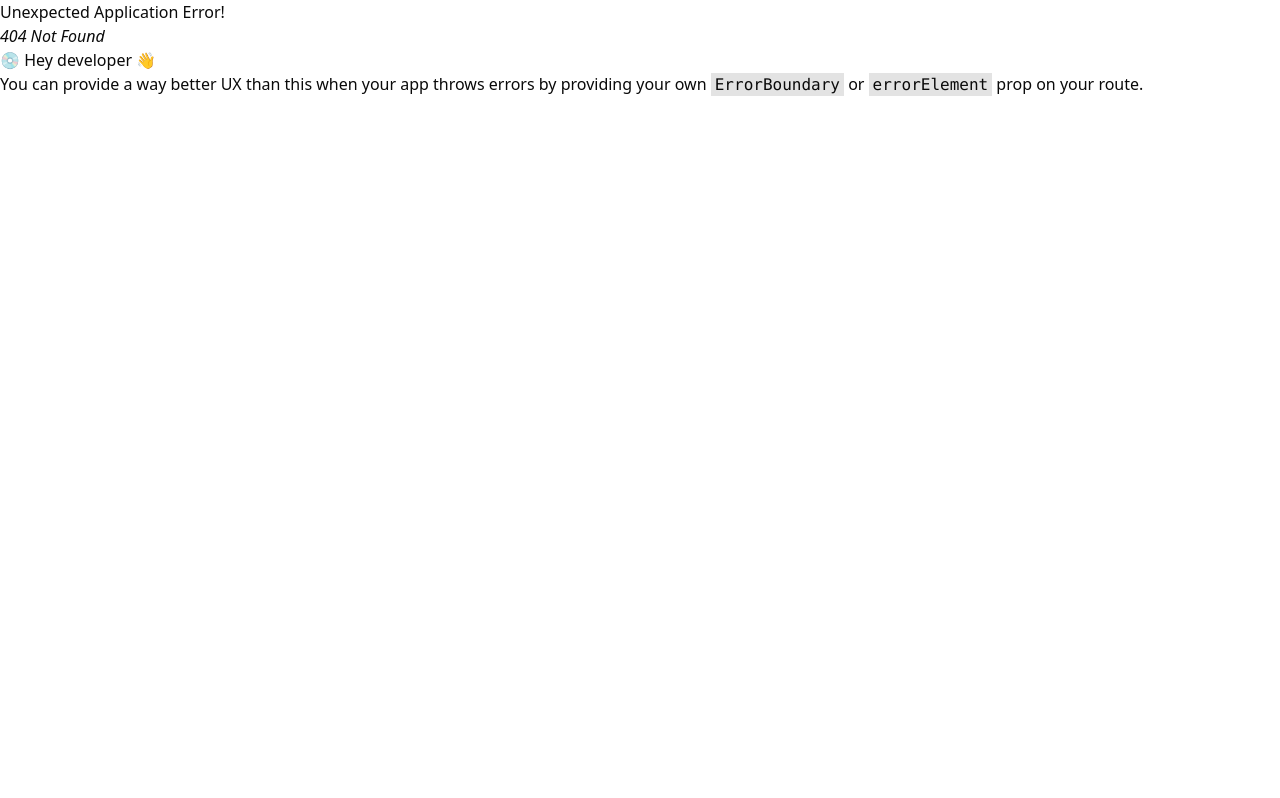
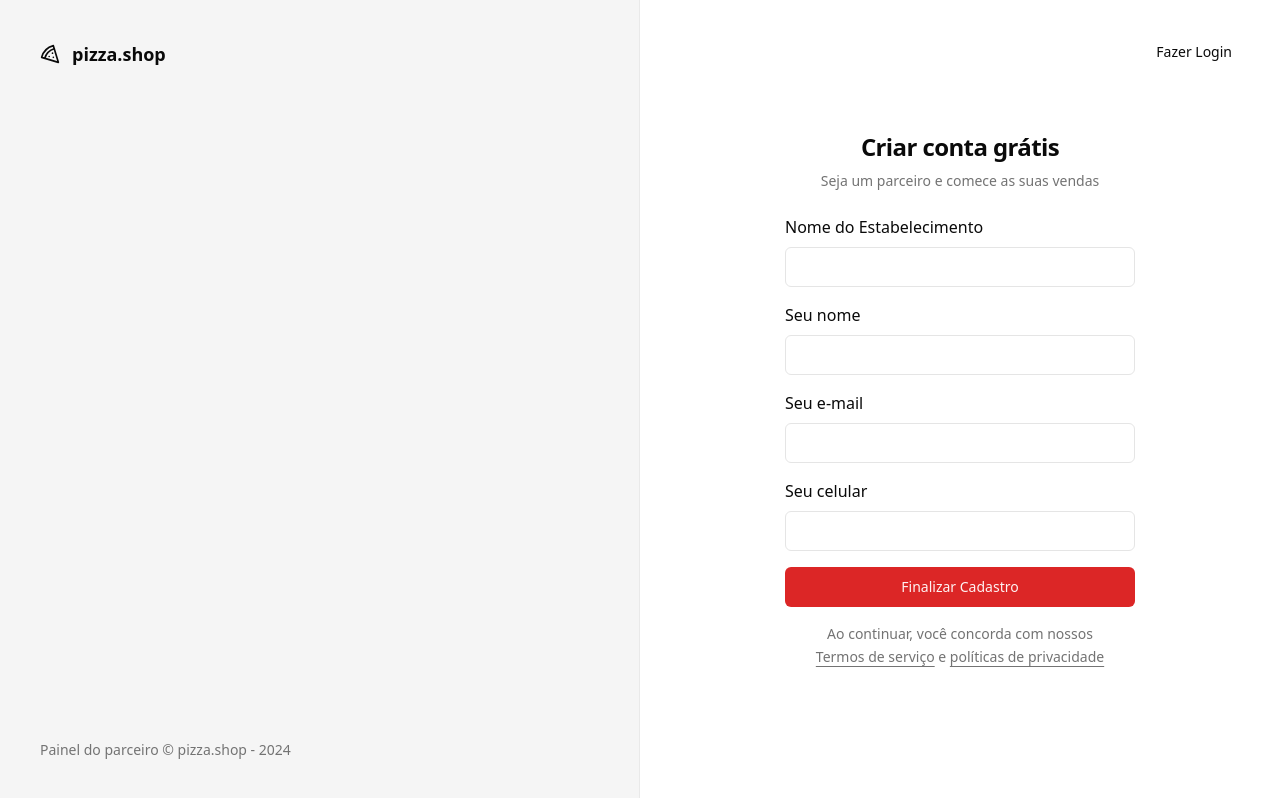
Before and after one commit to lucaspagliarin/pizzashop-web, a React (Vite) app: page /sign-up in a window 1280 px wide. Before the commit this address had no page. Built offline with nearby package versions, Linux system fonts and the light colour scheme.

Commit message:
Sign Up created

```diff
--- a/src/pages/_layouts/auth.tsx
+++ b/src/pages/_layouts/auth.tsx
@@ -13,7 +13,7 @@
           Painel do parceiro &copy; pizza.shop - {new Date().getFullYear()}
         </footer>
       </div>
-      <div className="flex flex-col items-center justify-center">
+      <div className="relative flex flex-col items-center justify-center">
         <Outlet />
       </div>
     </div>
--- a/src/pages/auth/sign-in.tsx
+++ b/src/pages/auth/sign-in.tsx
@@ -1,6 +1,7 @@
 import { Label } from '@radix-ui/react-label'
 import { Helmet } from 'react-helmet-async'
 import { useForm } from 'react-hook-form'
+import { Link } from 'react-router-dom'
 import { toast } from 'sonner'
 import { z } from 'zod'
 
@@ -41,6 +42,10 @@
       <Helmet title="Login" />
 
       <div className="p-8">
+        <Button variant={'ghost'} asChild className="absolute right-8 top-8">
+          <Link to="/sign-up">Novo estabelecimento</Link>
+        </Button>
+
         <div className="flex w-[350px] flex-col justify-center gap-6">
           <div className="flex flex-col gap-2 text-center">
             <h1 className="text-2xl font-semibold tracking-tight">
--- /dev/null
+++ b/src/pages/auth/sign-up.tsx
@@ -0,0 +1,112 @@
+import { Label } from '@radix-ui/react-label'
+import { Helmet } from 'react-helmet-async'
+import { useForm } from 'react-hook-form'
+import { Link, useNavigate } from 'react-router-dom'
+import { toast } from 'sonner'
+import { z } from 'zod'
+
+import { Button } from '@/components/ui/button'
+import { Input } from '@/components/ui/input'
+
+const signUpForm = z.object({
+  restaurantName: z.string(),
+  managerName: z.string(),
+  phone: z.string(),
+  email: z.string().email(),
+})
+
+type SignUpForm = z.infer<typeof signUpForm>
+
+export function SignUp() {
+  const navigate = useNavigate()
+
+  const {
+    register,
+    handleSubmit,
+    formState: { isSubmitting },
+  } = useForm<SignUpForm>()
+
+  async function handleSignUp(data: SignUpForm) {
+    try {
+      console.log(data)
+      await new Promise((resolve) => setTimeout(resolve, 2000))
+
+      toast.success('Restaurante cadastrado com sucesso', {
+        action: {
+          label: 'Login',
+          onClick: () => navigate('/sign-in'),
+        },
+      })
+    } catch (error) {
+      toast.error('Erro ao cadastrar restaurante')
+    }
+  }
+
+  return (
+    <>
+      <Helmet title="Cadastro" />
+
+      <div className="p-8">
+        <Button variant={'ghost'} asChild className="absolute right-8 top-8">
+          <Link to="/sign-in">Fazer Login</Link>
+        </Button>
+
+        <div className="flex w-[350px] flex-col justify-center gap-6">
+          <div className="flex flex-col gap-2 text-center">
+            <h1 className="text-2xl font-semibold tracking-tight">
+              Criar conta grátis
+            </h1>
+            <p className="text-sm text-muted-foreground">
+              Seja um parceiro e comece as suas vendas
+            </p>
+          </div>
+
+          <form onSubmit={handleSubmit(handleSignUp)} className="space-y-4">
+            <div className="space-y-2">
+              <Label htmlFor="restaurantName">Nome do Estabelecimento</Label>
+              <Input
+                id="restaurantName"
+                type="text"
+                {...register('restaurantName')}
+              />
+            </div>
+
+            <div className="space-y-2">
+              <Label htmlFor="managerName">Seu nome</Label>
+              <Input
+                id="managerName"
+                type="text"
+                {...register('managerName')}
+              />
+            </div>
+
+            <div className="space-y-2">
+              <Label htmlFor="email">Seu e-mail</Label>
+              <Input id="email" type="email" {...register('email')} />
+            </div>
+
+            <div className="space-y-2">
+              <Label htmlFor="phone">Seu celular</Label>
+              <Input id="phone" type="tel" {...register('phone')} />
+            </div>
+
+            <Button type="submit" className="w-full" disabled={isSubmitting}>
+              Finalizar Cadastro
+            </Button>
+
+            <p className="px-6 text-center text-sm leading-relaxed text-muted-foreground">
+              Ao continuar, você concorda com nossos{' '}
+              <a className="underline underline-offset-4" href="#">
+                Termos de serviço
+              </a>{' '}
+              e{' '}
+              <a className="underline underline-offset-4" href="#">
+                políticas de privacidade
+              </a>
+            </p>
+          </form>
+        </div>
+      </div>
+    </>
+  )
+}
--- a/src/routes.tsx
+++ b/src/routes.tsx
@@ -4,6 +4,7 @@
 import { AuthLayout } from './pages/_layouts/auth'
 import { Dashboard } from './pages/app/dashboard'
 import { SignIn } from './pages/auth/sign-in'
+import { SignUp } from './pages/auth/sign-up'
 
 export const router = createBrowserRouter([
   {
@@ -24,6 +25,10 @@
         path: '/sign-in',
         element: <SignIn />,
       },
+      {
+        path: '/sign-up',
+        element: <SignUp />,
+      },
     ],
   },
 ])
```
